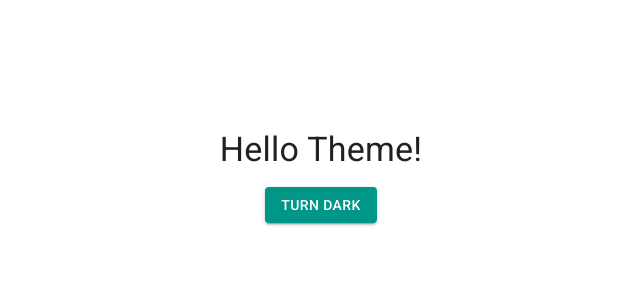
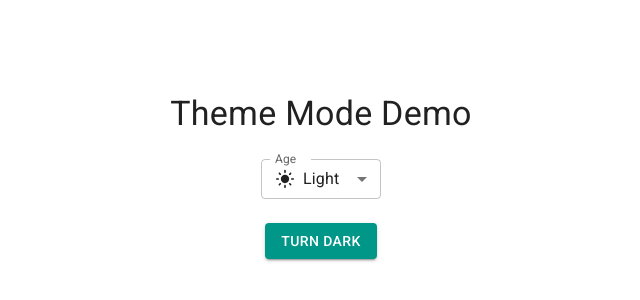
Before and after one commit to baohg1108/Frontend-MERN-Trello, a React (Vite) app: page / in a window 1280 px wide. Shown: the part 224-524 px from the top of the page, without its empty margins (319-959 px from the left). Built offline with nearby package versions, Linux system fonts and the light colour scheme.

Commit message:
add dark light mode system

```diff
--- a/src/App.jsx
+++ b/src/App.jsx
@@ -2,6 +2,56 @@
 import { useColorScheme } from "@mui/material/styles";
 import Box from "@mui/material/Box";
 import Typography from "@mui/material/Typography";
+import useMediaQuery from "@mui/material/useMediaQuery";
+import InputLabel from "@mui/material/InputLabel";
+import MenuItem from "@mui/material/MenuItem";
+import FormControl from "@mui/material/FormControl";
+import Select from "@mui/material/Select";
+import LightModeIcon from "@mui/icons-material/LightMode";
+import DarkModeOutlined from "@mui/icons-material/DarkModeOutLined";
+import SettingsBrightnessIcon from "@mui/icons-material/SettingsBrightness";
+
+function ModeSelect() {
+  const { mode, setMode } = useColorScheme();
+
+  const handleChange = (event) => {
+    const selectedMode = event.target.value;
+    console.log(selectedMode);
+    setMode(selectedMode);
+  };
+
+  return (
+    <FormControl sx={{ m: 1, minWidth: 120 }} size="small">
+      <InputLabel id="label-select-dark-light-mode">Age</InputLabel>
+      <Select
+        labelId="label-select-dark-light-mode"
+        id="select-dark-light-mode"
+        value={mode}
+        label="Mode"
+        onChange={handleChange}
+      >
+        <MenuItem value="light">
+          <div style={{ display: "flex", alignItems: "center", gap: "8px" }}>
+            <LightModeIcon fontSize="small"></LightModeIcon>
+            Light
+          </div>
+        </MenuItem>
+        <MenuItem value="dark">
+          <div style={{ display: "flex", alignItems: "center", gap: "8px" }}>
+            <DarkModeOutlined fontSize="small"></DarkModeOutlined>
+            Dark
+          </div>
+        </MenuItem>
+        <MenuItem value="system">
+          <div style={{ display: "flex", alignItems: "center", gap: "8px" }}>
+            <SettingsBrightnessIcon fontSize="small"></SettingsBrightnessIcon>
+            System
+          </div>
+        </MenuItem>
+      </Select>
+    </FormControl>
+  );
+}
 
 function ModeToggle() {
   const { mode, setMode } = useColorScheme();
@@ -30,9 +80,11 @@
         alignItems: "center",
         justifyContent: "center",
         gap: 2,
+        p: 2,
       }}
     >
-      <Typography variant="h4">Hello Theme!</Typography>
+      <Typography variant="h4">Theme Mode Demo</Typography>
+      <ModeSelect />
       <ModeToggle />
     </Box>
   );
```
